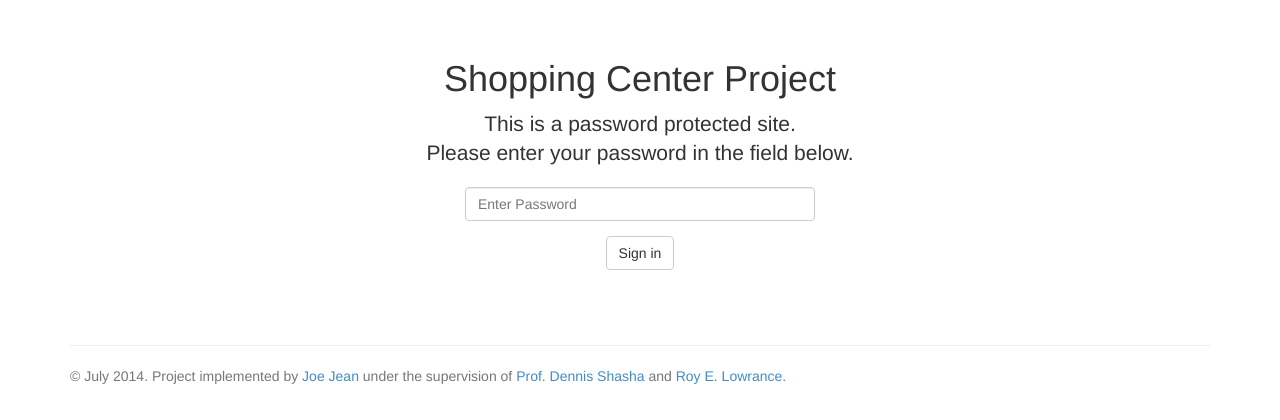
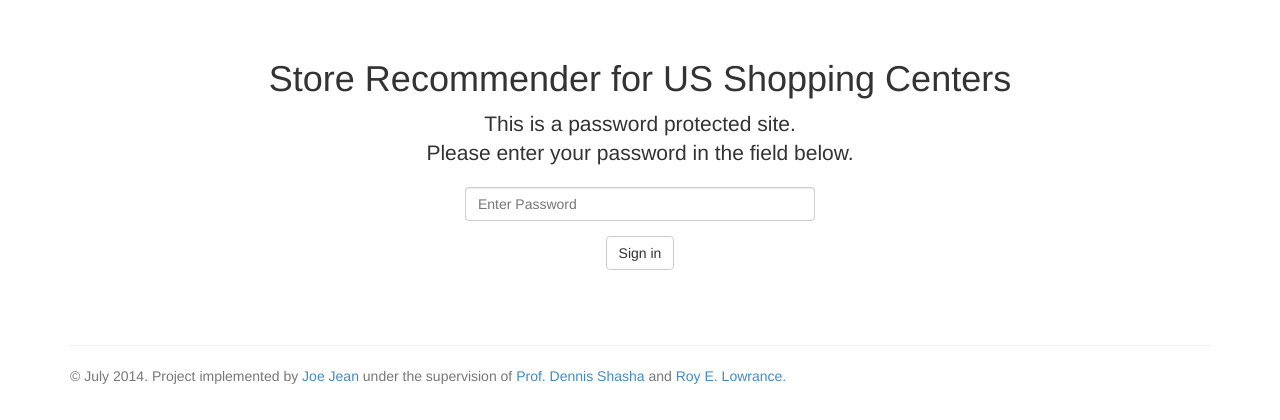
Before and after one commit to joejean/mlprojectwebsite, a Flask app: page / in a window 1280 px wide. Shown: the part 51-471 px from the top of the page. Run offline with Flask 2, Linux system fonts and the light colour scheme; some libraries are stand-ins or nearby versions.

Commit message:
modified template

```diff
--- a/app/templates/login.html
+++ b/app/templates/login.html
@@ -10,7 +10,7 @@
       {% block content %}
 
           <div class="starter-template">
-            <h1>Shopping Center Project</h1>
+            <h1>Store Recommender for US Shopping Centers</h1>
             <p class="lead">This is a password protected site.<br> Please enter your password in the field below.</p>
 
             {% with error = get_flashed_messages(category_filter=['error']) %}
```
